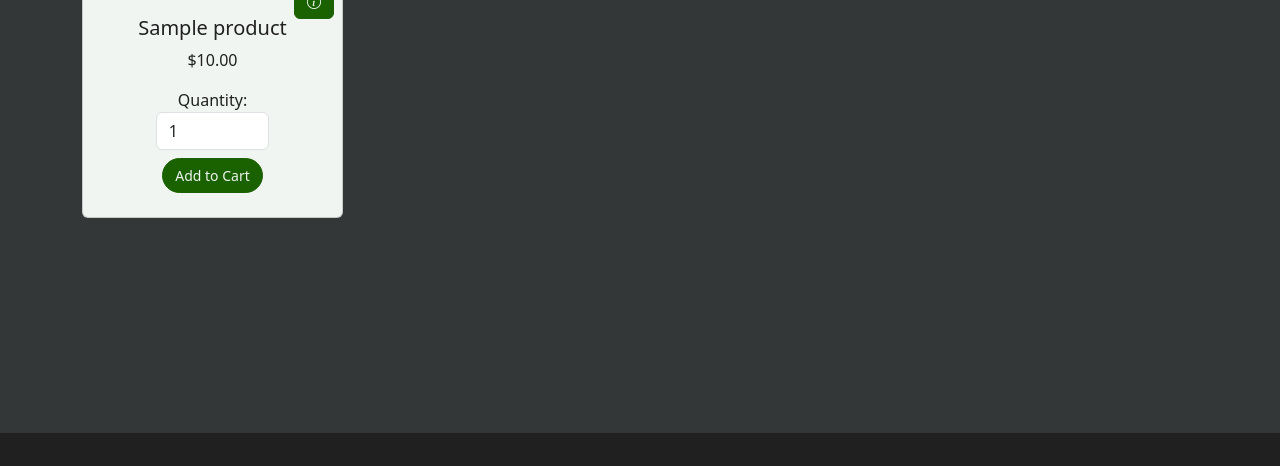
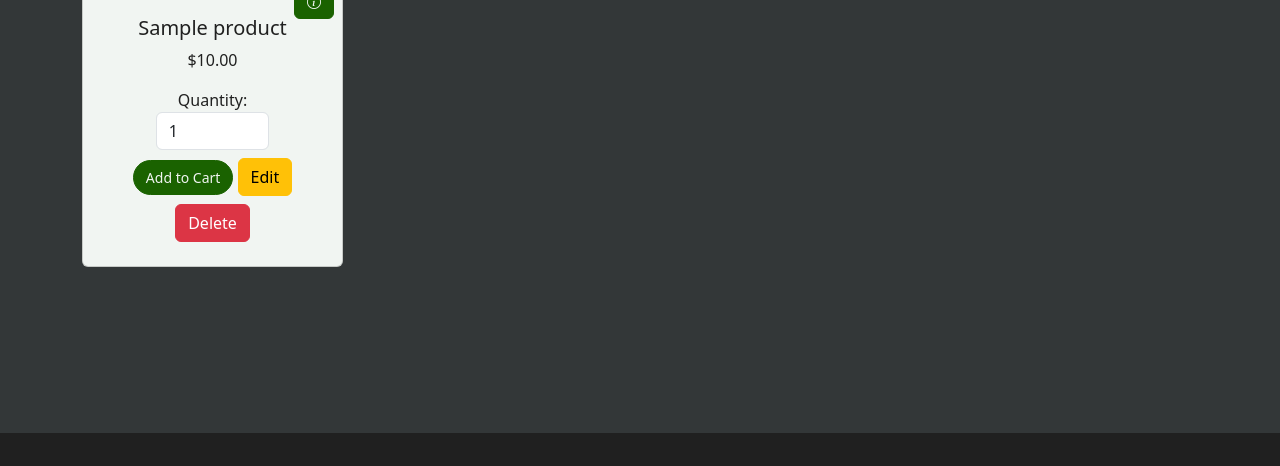
Before and after one commit to luciotorelli/escoot, a Django app: page /products/all/ in a window 1280 px wide. Shown: the part 327-793 px from the top of the page. Run offline with Django 5.2, Linux system fonts and the light colour scheme; a user stored in the database is signed in; tables that the repository leaves empty hold one stand-in row (values such as "Sample post"); some libraries are stand-ins or nearby versions.

Commit message:
Handle product deletion and add edit button to all products page

```diff
--- a/cart/contexts.py
+++ b/cart/contexts.py
@@ -1,23 +1,28 @@
 from decimal import Decimal
 from django.conf import settings
-from django.shortcuts import get_object_or_404
+from django.shortcuts import get_object_or_404, redirect
 from products.models import Product
 
 def cart_contents(request):
     cart_items = []
     total = 0
     product_count = 0
-    cart = request.session.get('cart', {})
+    cart = request.session.get('cart', {}).copy()  # Copy to avoid modifying the original
 
-    for item_id, quantity in cart.items():
-        product = get_object_or_404(Product, pk=item_id)
-        total += quantity * product.price
-        product_count += quantity
-        cart_items.append({
-            'item_id': item_id,
-            'quantity': quantity,
-            'product': product,
-        })
+    for item_id, quantity in list(cart.items()):
+        try:
+            product = get_object_or_404(Product, pk=item_id)
+            total += quantity * product.price
+            product_count += quantity
+            cart_items.append({
+                'item_id': item_id,
+                'quantity': quantity,
+                'product': product,
+            })
+        except Product.DoesNotExist:
+            # If product does not exist, remove it from the cart
+            del cart[item_id]
+            request.session['cart'] = cart
 
     if total < settings.FREE_DELIVERY_THRESHOLD:
         delivery = total * Decimal(settings.STANDARD_DELIVERY_PERCENTAGE / 100)
--- a/products/models.py
+++ b/products/models.py
@@ -29,3 +29,16 @@ class Product(models.Model):
             str: The product name of the product.
         """
         return self.product_name
+
+    def delete(self, *args, **kwargs):
+        """
+        Override the default delete method to force deletion.
+        """
+        # Perform custom actions before deletion, if needed
+        # For example, you can delete related objects or perform cleanup
+
+        # Call the superclass delete method to perform the actual deletion
+        super().delete(*args, **kwargs)
+
+        # Perform additional actions after deletion, if needed
+        # For example, you can log the deletion or trigger other processes
--- a/products/templates/all_products.html
+++ b/products/templates/all_products.html
@@ -68,6 +68,10 @@
                 />
                 <input type="hidden" name="redirect_url" value="{{ request.path }}">
                 <button type="submit" class="btn btn-primary mb-2">Add to Cart</button>
+                {% if request.user.is_superuser %}
+                  <a href="{% url 'products:edit_product' product.product_id %}" class="btn btn-warning mb-2">Edit</a>
+                  <a href="{% url 'products:delete_product' product.product_id %}" class="btn btn-danger mb-2">Delete</a>
+                {% endif %}
             </form>
 
             <!-- Info Icon Button (fixed at top right) -->
--- a/products/urls.py
+++ b/products/urls.py
@@ -1,6 +1,6 @@
 # products/urls.py
 from django.urls import path
-from .views import all_products, escooter_builder, add_product, edit_product
+from .views import *
 
 app_name = 'products'
 
@@ -9,4 +9,5 @@ urlpatterns = [
     path('escooter-builder/', escooter_builder, name='escooter_builder'),
     path('add/', add_product, name='add_product'),
     path('edit/<int:product_id>/', edit_product, name='edit_product'),
+    path('delete/<int:product_id>/', delete_product, name='delete_product'),
 ]
--- a/products/views.py
+++ b/products/views.py
@@ -3,6 +3,8 @@ from .models import Product
 from .forms import ProductForm
 from django.contrib import messages
 from django.urls import reverse
+from django.db import IntegrityError
+
 
 def all_products(request):
     """
@@ -119,3 +121,11 @@ def edit_product(request, product_id):
     }
 
     return render(request, template, context)
+
+
+def delete_product(request, product_id):
+    """ Delete a product from the store """
+    product = get_object_or_404(Product, pk=product_id)
+    product.delete()
+    messages.success(request, 'Product deleted!')
+    return redirect(reverse('products:all_products'))
```
